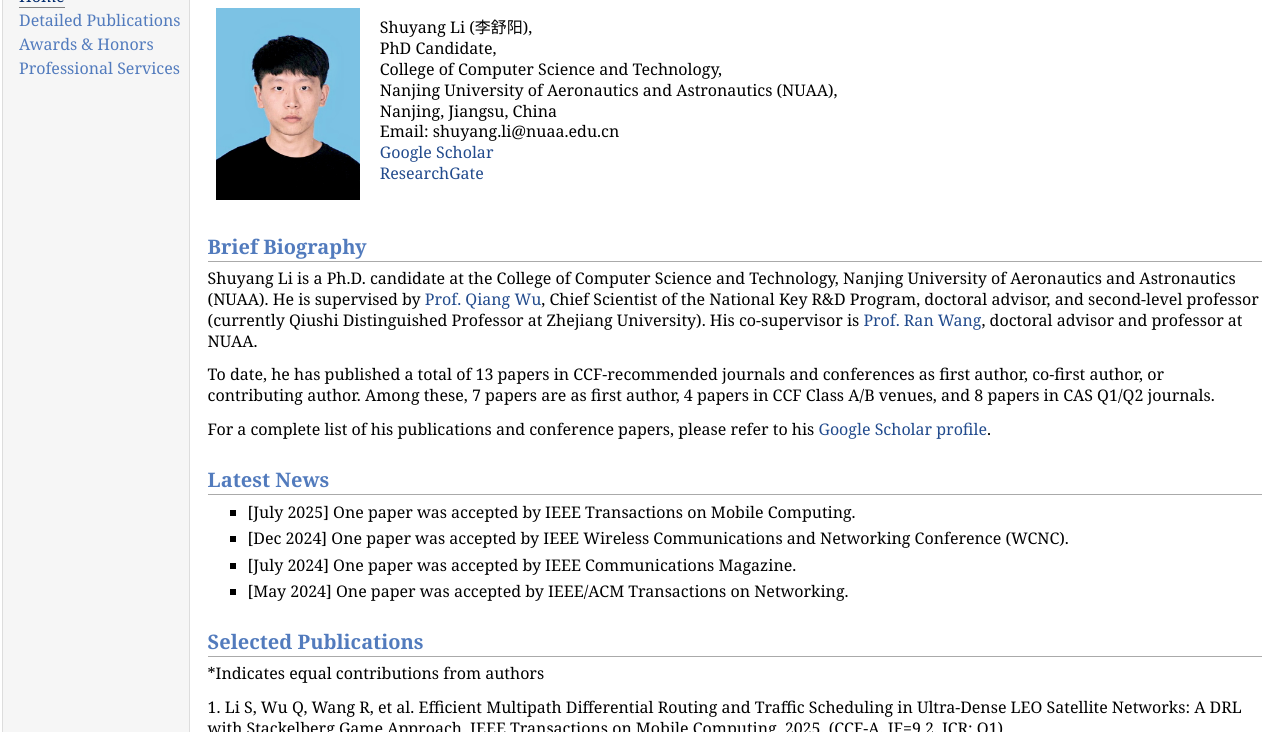
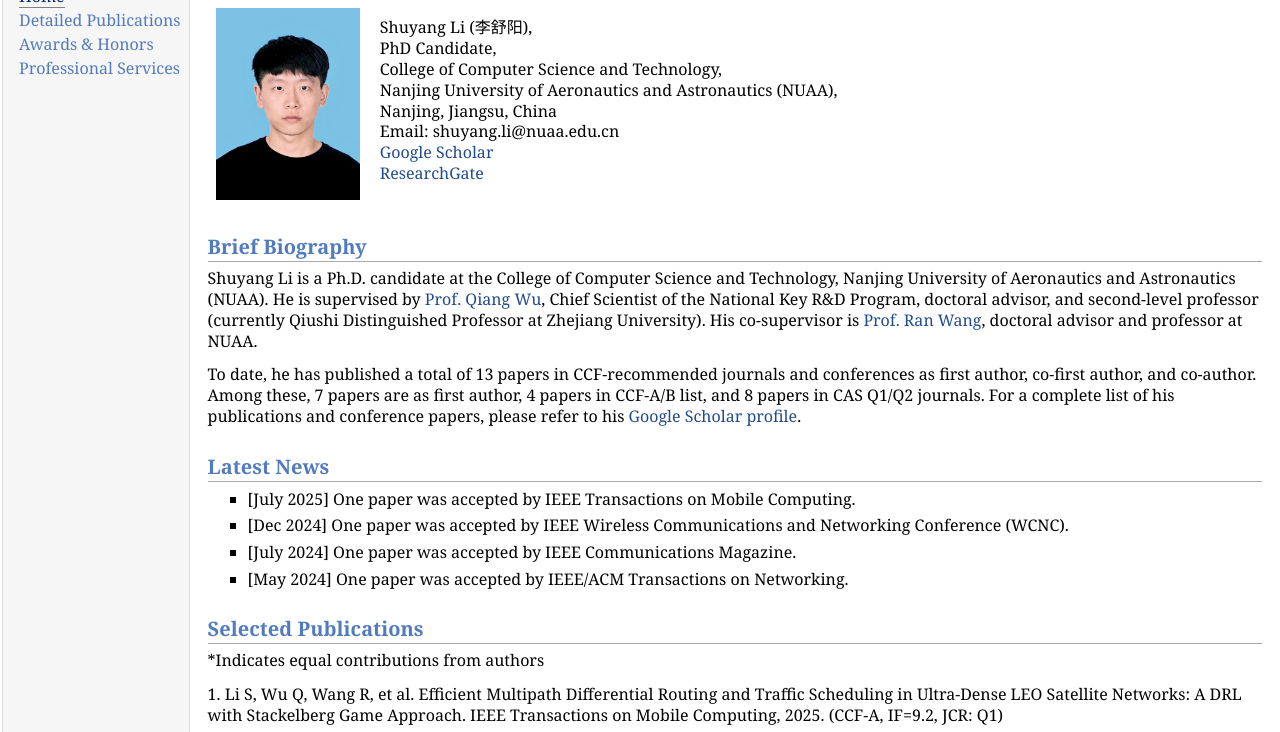
Before and after one commit to Bruce-Lee-ttys000/Bruce-Lee-ttys000.github.io, a plain HTML site: page index.html in a window 1280 px wide. Shown: the part 68-800 px from the top of the page. Drawn offline with Linux system fonts and the light colour scheme.

Commit message:
“20250911修改”

```diff
--- a/index.html
+++ b/index.html
@@ -40,12 +40,9 @@ Chief Scientist of the National Key R&amp;D Program, doctoral advisor, and secon
 (currently Qiushi Distinguished Professor at Zhejiang University).
 His co-supervisor is <a href="https://faculty.nuaa.edu.cn/wangran/zh_CN/index.htm">Prof. Ran Wang</a>,
 doctoral advisor and professor at NUAA.</p>
-<p>To date, he has published a total of 13 papers in CCF-recommended journals and conferences
-as first author, co-first author, or contributing author. Among these,
-7 papers are as first author, 4 papers in CCF Class A/B venues,
-and 8 papers in CAS Q1/Q2 journals.</p>
-<p>For a complete list of his publications and conference papers,
-please refer to his <a href="https://scholar.google.com.hk/citations?user=WGHeYmcAAAAJ&amp;hl=zh-CN">Google Scholar profile</a>.</p>
+<p>To date, he has published a total of 13 papers in CCF-recommended journals and conferences as first author, co-first author, and co-author.
+Among these, 7 papers are as first author, 4 papers in CCF-A/B list, and 8 papers in CAS Q1/Q2 journals.
+For a complete list of his publications and conference papers, please refer to his <a href="https://scholar.google.com.hk/citations?user=WGHeYmcAAAAJ&amp;hl=zh-CN">Google Scholar profile</a>.</p>
 <h2>Latest News</h2>
 <ul>
 <li><p>[July 2025] One paper was accepted by IEEE Transactions on Mobile Computing.</p>
```
Also changed, not shown: 1 other file.
